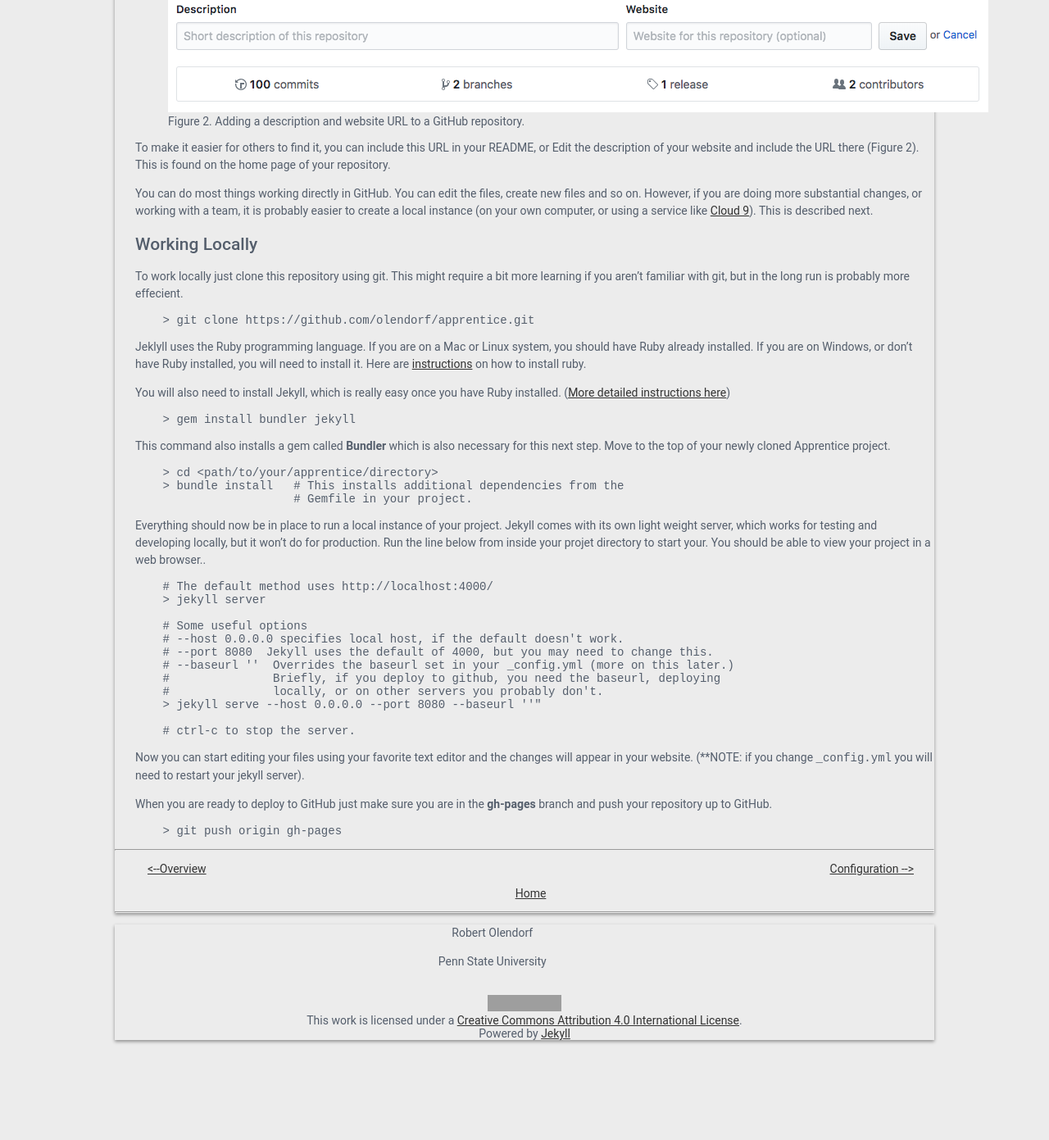
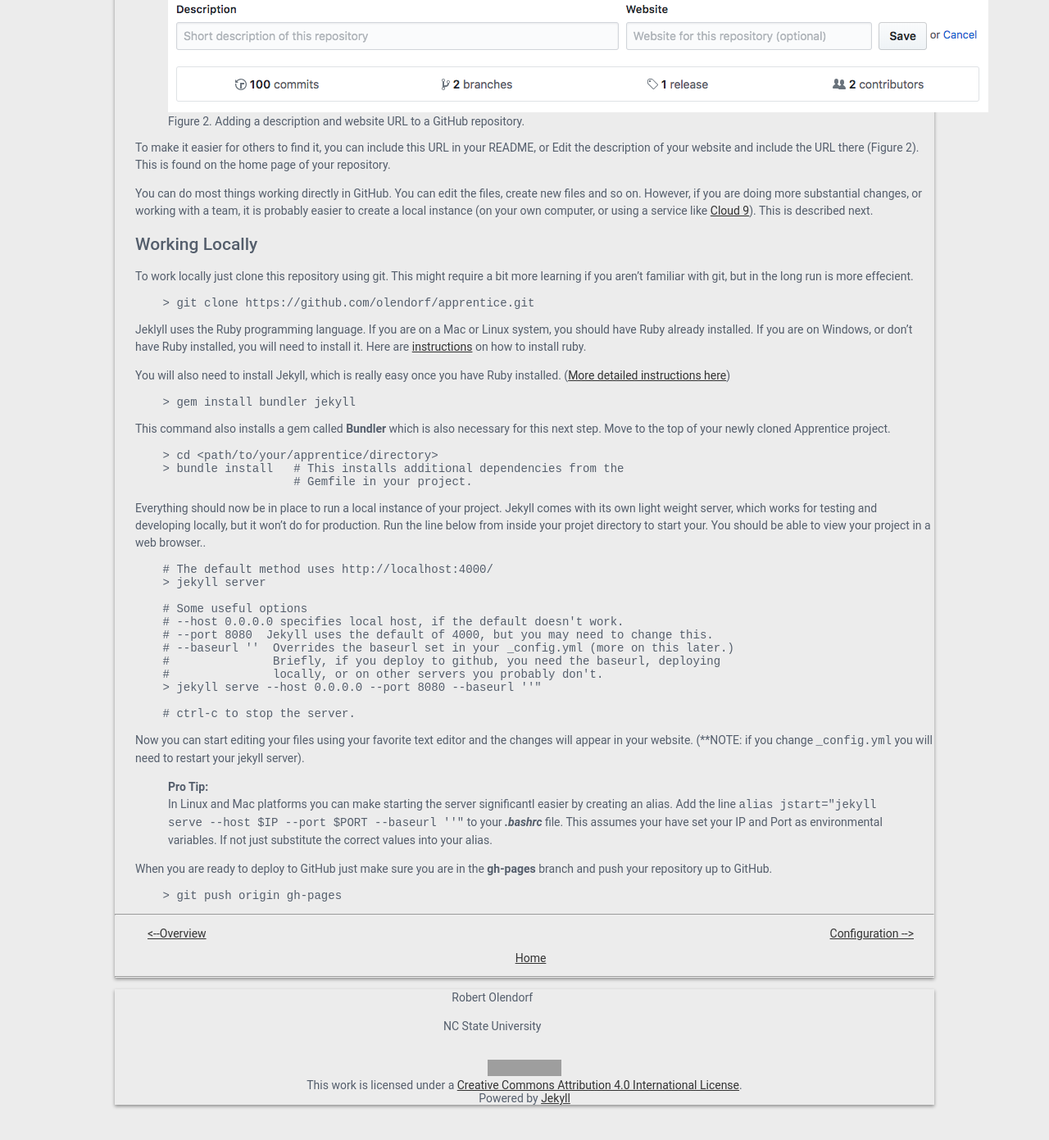
Before and after one commit to NC-State-Libraries-Workshops/ncsu_apprentice, a Jekyll site: the page built from _units/getting_started.md, in a window 1280 px wide and 1400 px high, scrolled down 1272 px. Shown: the top 1391 px of the window at 82% size. Built offline with Jekyll 4.4.1, drawn with Linux system fonts in a browser that asks for light colours; before the commit the page ends 2593 px from its top, so only the background shows below that; grey boxes are pictures that could not be loaded.

Commit message:
some minor fixes

````diff
--- a/_config.yml
+++ b/_config.yml
@@ -33,7 +33,7 @@ author:
     name: Robert Olendorf
     # url:  http://example.com/
     company:
-        name: Penn State University
+        name: NC State University
         # url:  http://example.com/
 
 # Any value is ok, Beginner|Intermediate|Advanced are recommended, required
@@ -49,11 +49,7 @@ default_body_class: list  # used in slide creation
 
 theme_skin: ncsu # blue turquoise green berry orange ceramic ncsu
 
-# Turn off if you want a little blue bar on the bottom of yoru slides
-# tracking progresss
-progress: true
-# Lines in code blocks.
-line_numbers: true
+
 
 
 # the subpath of your site, e.g. /blog, for GitHub pages the name of the
@@ -141,5 +137,11 @@ reveal_dependencies:
 # Reveal.js subdirectory
 reveal_path: /reveal/
 
+# Turn off if you want a little blue bar on the bottom of your slides
+# tracking progresss
+progress: true
+# Lines in code blocks.
+line_numbers: true
+
 font-awesome:
   assets: true
--- a/_units/getting_started.md
+++ b/_units/getting_started.md
@@ -59,7 +59,7 @@ This is described next.
 
 To work locally just clone this repository using git. This might require a bit
 more learning if you aren't familiar with git, but in the long run is
-probably more effecient.
+more effecient.
 
 ```
     > git clone https://github.com/olendorf/apprentice.git
@@ -111,6 +111,12 @@ Now you can start editing your files using your favorite text editor and the
 changes will appear in your website. (**NOTE: if you change `_config.yml`
 you will need to restart your jekyll server).
 
+> **Pro Tip:**
+> In Linux and Mac platforms you can make starting the server significantl easier by
+> creating an alias. Add the line `alias jstart="jekyll serve --host $IP --port $PORT --baseurl ''"` to
+> your **_.bashrc_** file. This assumes your have set your IP and Port as environmental variables. If not
+> just substitute the correct values into your alias.
+
 
 When you are ready to deploy to GitHub just make sure you are in the
 **gh-pages** branch and push your repository up to GitHub.
--- /dev/null
+++ b/supporting_files/some_file.txt
@@ -0,0 +1 @@
+this is a text file. There are many like it but this one is mine.
````
Also changed, not shown: supporting_files/some_pic.png (added).
